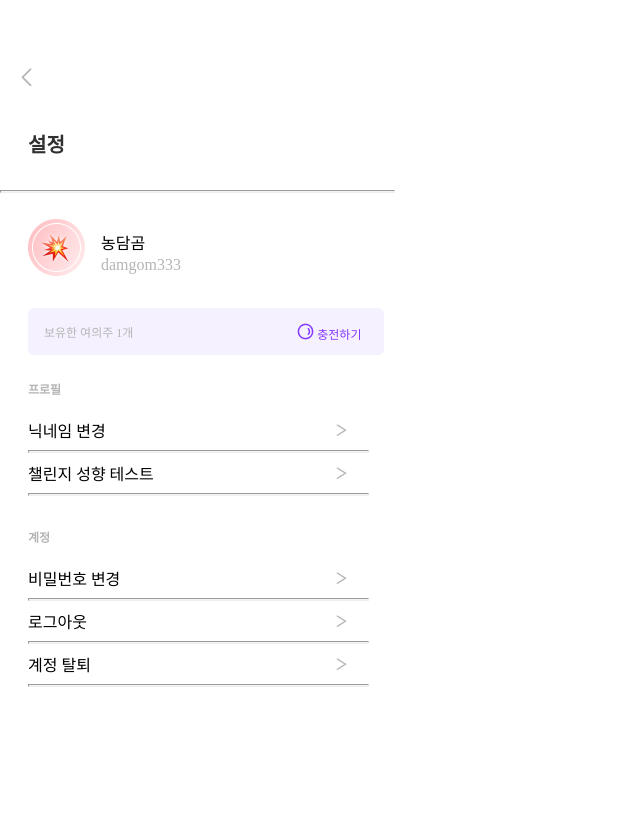
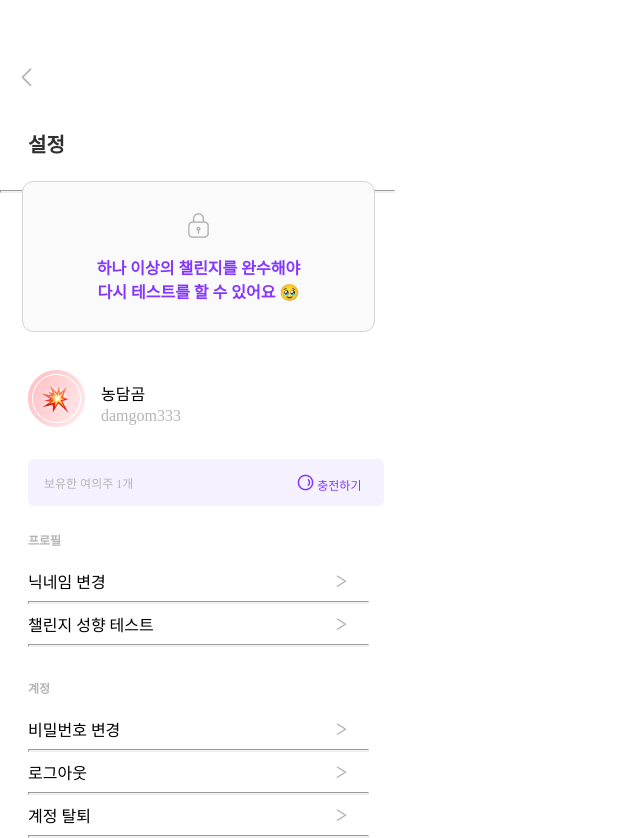
Before and after one commit to 11th-LikeLion-DragOn/DragOn_Front, a React (Create React App) app: page /setting in a window 1280 px wide. Shown: the whole page, without its empty margins (0-640 px from the left). Before the commit the page ends 800 px from the top, so only its background shows below. Built offline with nearby package versions, Linux system fonts and the light colour scheme.

Commit message:
feat: 챌린지 잠금 모달창 ui

```diff
--- /dev/null
+++ b/src/components/testchallenge/LockModal.js
@@ -0,0 +1,38 @@
+import React from "react";
+import { styled } from "styled-components";
+import lock from "../../assets/icons/lock.png";
+const LockModal = () => {
+  return (
+    <>
+      <Wrapper>
+        <img src={lock} />
+        <div className="text">
+          하나 이상의 챌린지를 완수해야 {"\n"}다시 테스트를 할 수 있어요 🥹
+        </div>
+      </Wrapper>
+    </>
+  );
+};
+
+export default LockModal;
+const Wrapper = styled.div`
+  margin-left: 22px;
+  border-radius: 11px;
+  border: 1px solid var(--gray_03, #d6d6d6);
+  background: var(--background_02, #fafafa);
+  display: inline-flex;
+  padding: 28px 19px;
+  flex-direction: column;
+  align-items: center;
+  gap: 14px;
+  .text {
+    width: 313px;
+    color: var(--purple_01, #8438ff);
+    text-align: center;
+    font-size: 16px;
+    font-style: normal;
+    font-weight: 600;
+    line-height: normal;
+    white-space: pre-line;
+  }
+`;
--- a/src/pages/SettingPage.js
+++ b/src/pages/SettingPage.js
@@ -1,7 +1,8 @@
 import React from "react";
 import { styled } from "styled-components";
-
+//components
 import TopBar from "../components/common/TopBar";
+import LockModal from "../components/testchallenge/LockModal";
 //image
 import profile1 from "../assets/icons/profile1.png";
 import marblePurple from "../assets/icons/marble-purple.png";
@@ -11,6 +12,7 @@ const SettingPage = () => {
   return (
     <>
       <TopBar titleText="설정" />
+      <LockModal />
       <Wrapper>
         <Info>
           <img src={profile1} />
```
